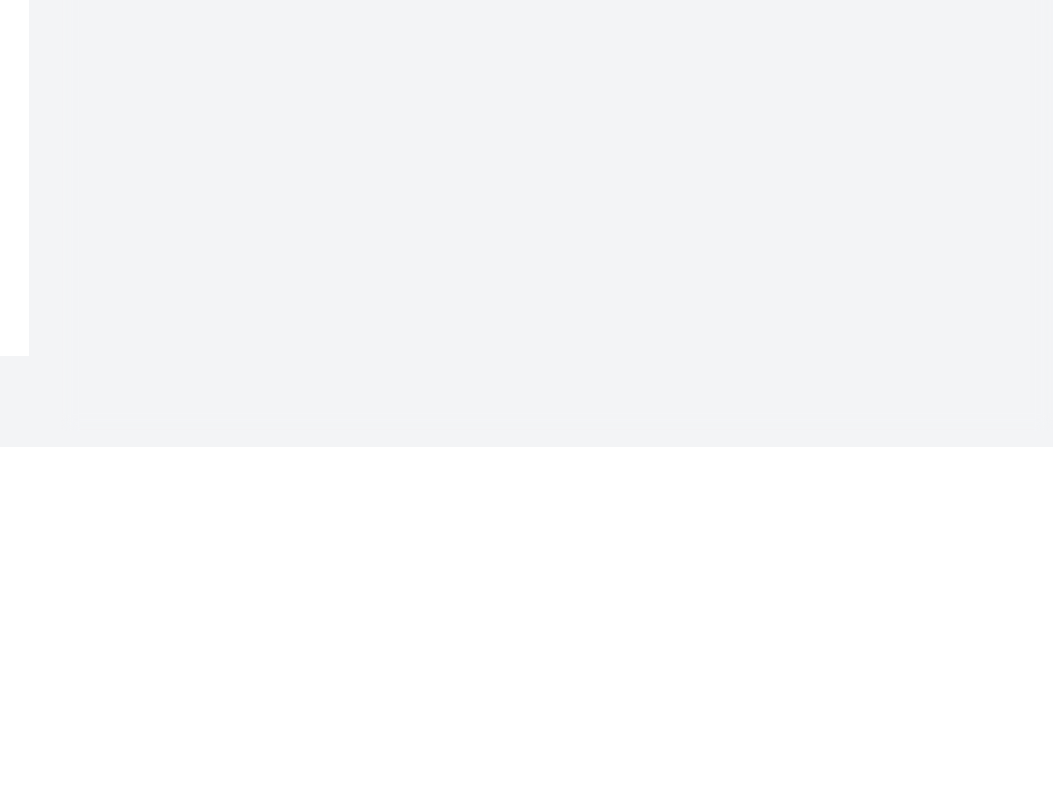
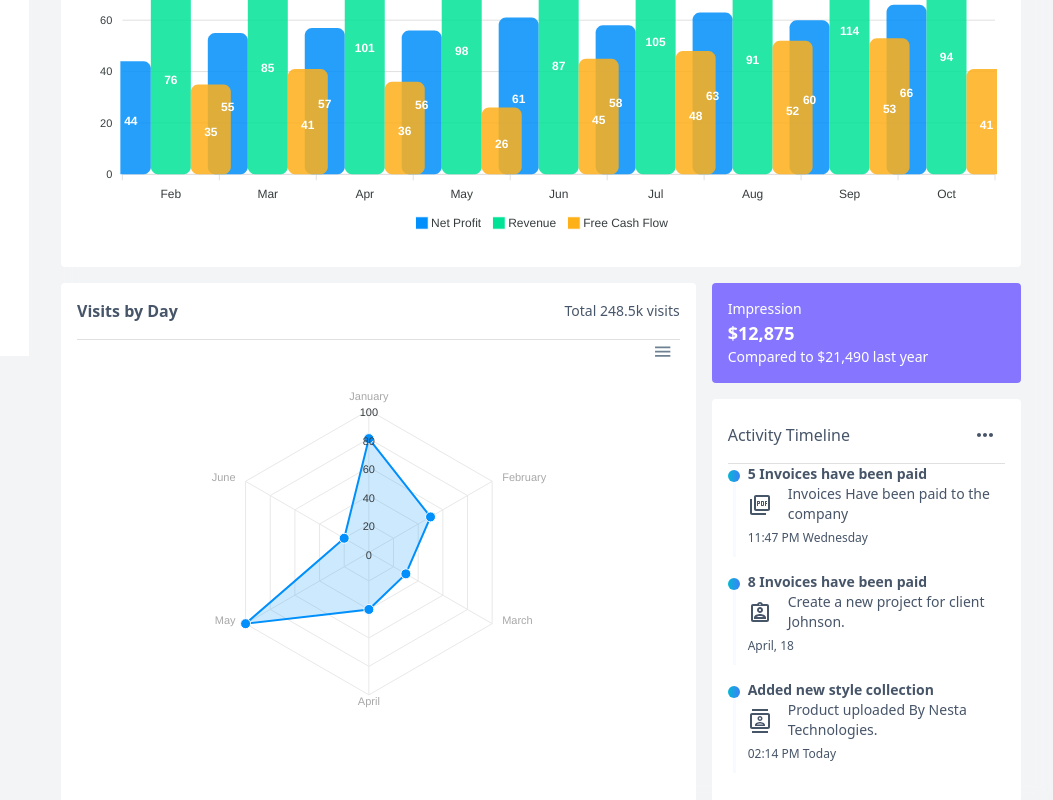
Before and after one commit to nikhildev8087/nextjsadmin, a Next.js app: page /dashboard in a window 1280 px wide. Shown: the part 444-1244 px from the top of the page, without its empty margins (227-1280 px from the left). Before the commit the page ends 891 px from the top, so only its background shows below. Built offline with nearby package versions, Linux system fonts and the light colour scheme.

Commit message:
charts added

```diff
--- /dev/null
+++ b/src/components/BarChart.jsx
@@ -0,0 +1,72 @@
+import React, { useContext } from 'react'
+import dynamic from "next/dynamic";
+import { ThemeContext } from "@/context/themeContext";
+import { Divider } from '@mui/material';
+const Chart = dynamic(() => import("react-apexcharts"), { ssr: false });
+
+const BarChart = () => {
+
+    const { theme } = useContext(ThemeContext);
+    console.log(theme);
+
+    const options = {
+      plotOptions: {
+        bar: {
+          horizontal: false,
+          borderRadius: 7,
+          columnWidth: "40px",
+        },
+      },
+      bar: {
+        columnWidth: "70%",
+      },
+      theme: {
+        // mode: theme,
+      },
+      chart: {
+        id: "bar-chart",
+        toolbar: {
+          show: false,
+        },
+      },
+      xaxis: {
+        // categories: data.map(item => item.label),
+        categories: [
+          "Feb",
+          "Mar",
+          "Apr",
+          "May",
+          "Jun",
+          "Jul",
+          "Aug",
+          "Sep",
+          "Oct",
+        ],
+      },
+    };
+
+    const series = [
+      {
+        name: "Net Profit",
+        data: [44, 55, 57, 56, 61, 58, 63, 60, 66],
+      },
+      {
+        name: "Revenue",
+        data: [76, 85, 101, 98, 87, 105, 91, 114, 94],
+      },
+      {
+        name: "Free Cash Flow",
+        data: [35, 41, 36, 26, 45, 48, 52, 53, 41],
+      },
+    ];
+
+  return (
+    <div className="p-4 col-span-3 bg-white dark:bg-slate-900/75 rounded">
+    <h2 className="text-base font-semibold pb-4">Audience overview</h2>
+    <Divider/>
+    <Chart options={options} series={series} type="bar" height={400} />
+  </div>
+  )
+}
+
+export default BarChart
--- /dev/null
+++ b/src/components/Breadcrumb.jsx
@@ -0,0 +1,32 @@
+import React from 'react'
+import { Breadcrumbs, Typography } from "@mui/material";
+import Link from 'next/link';
+
+const Breadcrumb = () => {
+
+
+
+  return (
+    <div className="flex items-center justify-between mt-8 mb-4">
+    <h2>Page Name</h2>
+
+
+<Breadcrumbs aria-label="breadcrumb">
+  <Link underline="hover" color="inherit" href="/dashboard">
+    Home
+  </Link>
+  <Link
+    underline="hover"
+    color="inherit"
+    href="/report"
+  >
+    Report
+  </Link>
+  <Typography color="text.primary">Breadcrumbs</Typography>
+</Breadcrumbs>
+
+</div>
+  )
+}
+
+export default Breadcrumb
--- a/src/components/Layout.jsx
+++ b/src/components/Layout.jsx
@@ -1,51 +1,64 @@
 import React, { useContext, useEffect, useState } from "react";
 import Sidebar from "./Sidebar";
 import { useDarkMode } from "@/hook/useDarkMode";
-import DarkModeIcon from '@mui/icons-material/DarkMode';
-import LightModeIcon from '@mui/icons-material/LightMode';
-import MenuIcon from '@mui/icons-material/Menu';
+import DarkModeIcon from "@mui/icons-material/DarkMode";
+import LightModeIcon from "@mui/icons-material/LightMode";
+import MenuIcon from "@mui/icons-material/Menu";
 import { ThemeContext, ThemeProvider } from "@/context/themeContext";
+import Breadcrumb from "./Breadcrumb";
+import { useRouter } from "next/router";
 
 const AdminLayout = ({ children }) => {
   const [showMenu, setShowMenu] = useState([]);
   const [isDarkMode, toggelDarkMode] = useDarkMode();
-  const [collapse, setCollapse] = useState(false)
+  const [collapse, setCollapse] = useState(false);
 
-   const {theme, toggelTheme} = useContext(ThemeContext)
-  console.log(theme)
+  const router = useRouter();
 
+  const { theme, toggelTheme } = useContext(ThemeContext);
+  console.log(theme);
+  const expandHandler = () => {
+    setCollapse(!collapse);
+  };
 
-  const expandHandler = () => {
-    setCollapse(!collapse)
-  }
+  useEffect(() => {
+    const themeName = localStorage.getItem("theme");
+    console.log(themeName);
 
-  useEffect(()=> {
+    const body = document.body;
+    if (theme === "dark") {
+      body.classList.add("dark");
+    } else {
+      body.classList.remove("dark");
+    }
+  }, [theme, children]);
 
- const themeName=   localStorage.getItem("theme")
- console.log(themeName)
-
- const body = document.body;
- if (theme === 'dark') {
-   body.classList.add("dark");
- } else {
-   body.classList.remove("dark");
- }
-
-  },[theme, children])
-
-  console.log("collapse value",collapse)
+  console.log("collapse value", collapse);
 
   return (
-    <div className={`relative main-wrapper pb-4 dark:bg-[#1e293b] bg-gray-100 ${collapse ? " transition-all duration-150 ease-in" : "pl-72 transition-all duration-150 ease-out "}`}>
-      <div className="header dark:border-slate-300/10 backdrop-blur sticky border-b border-slate-900/10  bg-white dark:text-white text-black dark:bg-slate-900/75 mb-4 top-0 right-0 w-full flex items-center justify-between p-4 z-[100]">
-        <button onClick={expandHandler}><MenuIcon/></button>
+    <div
+      className={`relative main-wrapper pb-4 dark:bg-[#1e293b] bg-gray-100 ${
+        collapse
+          ? " transition-all duration-150 ease-in"
+          : "pl-72 transition-all duration-150 ease-out "
+      }`}
+    >
+      <div className="header dark:border-slate-300/10 backdrop-blur sticky border-b border-slate-900/10  bg-white/75 dark:text-white text-black dark:bg-slate-900/75 mb-4 top-0 right-0 w-full flex items-center justify-between p-4 z-[100] shadow-lg shadow-slate-300/50 dark:shadow-gray-600/25">
+        <button onClick={expandHandler}>
+          <MenuIcon />
+        </button>
         <span>Header</span>
         <button className="bg-gray" onClick={toggelTheme}>
-          {theme === 'dark' ? <LightModeIcon/> :<DarkModeIcon/>}
+          {theme === "dark" ? <LightModeIcon /> : <DarkModeIcon />}
         </button>
       </div>
       <Sidebar mode={isDarkMode} collapse={collapse} />
-      <div className={`main-content backdrop-blur h-screen pr-8  text-black dark:text-white  ${collapse ? "pl-8" : ""}`}>
+      <div
+        className={`main-content backdrop-blur pr-8  text-black dark:text-white  ${
+          collapse ? "pl-8" : ""
+        }`}
+      >
+        {/* <Breadcrumb /> */}
         {children}
       </div>
     </div>
--- a/src/components/Sidebar.jsx
+++ b/src/components/Sidebar.jsx
@@ -16,7 +16,6 @@ import KeyboardArrowDownOutlinedIcon from '@mui/icons-material/KeyboardArrowDown
 
 const Sidebar = ({collapse}) => {
     const [menuOpen, setMenuOpen] = useState({setting:false, project:false});
-console.log("menuopen", menuOpen)
     const router = useRouter()
 
   return (
--- a/src/pages/dashboard/index.jsx
+++ b/src/pages/dashboard/index.jsx
@@ -1,22 +1,198 @@
 import AdminLayout from "@/components/Layout";
-import React from "react";
+import React, { useContext, useEffect } from "react";
 import TrendingUpIcon from "@mui/icons-material/TrendingUp";
 import PieChartOutlineOutlinedIcon from "@mui/icons-material/PieChartOutlineOutlined";
-import BusinessCenterOutlinedIcon from '@mui/icons-material/BusinessCenterOutlined';
-import PeopleAltOutlinedIcon from '@mui/icons-material/PeopleAltOutlined';
+import BusinessCenterOutlinedIcon from "@mui/icons-material/BusinessCenterOutlined";
+import PeopleAltOutlinedIcon from "@mui/icons-material/PeopleAltOutlined";
 import SalesCard from "@/components/SalesCard";
+// import ApexCharts from "apexcharts";
+// import Chart from 'react-apexcharts'
+import BarChart from "@/components/BarChart";
+import MoreHorizOutlinedIcon from "@mui/icons-material/MoreHorizOutlined";
+import IconButton from "@mui/material/IconButton";
+import Menu from "@mui/material/Menu";
+import MenuItem from "@mui/material/MenuItem";
+import MoreVertIcon from "@mui/icons-material/MoreVert";
+import PictureAsPdfOutlinedIcon from "@mui/icons-material/PictureAsPdfOutlined";
+import AssignmentIndOutlinedIcon from '@mui/icons-material/AssignmentIndOutlined';
+import ContactsOutlinedIcon from '@mui/icons-material/ContactsOutlined';
+import { Divider } from "@mui/material";
+import dynamic from "next/dynamic";
 
-const dashboard = () => {
+const Chart = dynamic(() => import("react-apexcharts"), { ssr: false });
+
+const dashboard = ({}) => {
+  const [anchorEl, setAnchorEl] = React.useState(null);
+  const open = Boolean(anchorEl);
+  const handleClick = (event) => {
+    setAnchorEl(event.currentTarget);
+  };
+  const handleClose = () => {
+    setAnchorEl(null);
+  };
+
+  const ITEM_HEIGHT = 48;
+
+  const options = ["Last 15 Days", "Last Month", "Last Year"];
+
+  const optionsRadar= {
+    chart: {
+      height: 350,
+      type: 'radar',
+    },
+    title: {
+      // text: 'Basic Radar Chart'
+    },
+    xaxis: {
+      categories: ['January', 'February', 'March', 'April', 'May', 'June']
+    }
+  }
+
+  const series= [{
+    name: 'Series 1',
+    data: [80, 50, 30, 40, 100, 20],
+  }]
+
   return (
     <AdminLayout>
       <div className=" grid grid-cols-3 gap-4">
-        <SalesCard icon={<PieChartOutlineOutlinedIcon className="text-sky-500/75 dark:text-sky-200"/>} value={"$25,890"} desc={"Sales"} growthRate={1.5} growth={"up"}/>
-        <SalesCard icon={<BusinessCenterOutlinedIcon className="text-sky-500/75 dark:text-sky-200"/>} value={"$25,300"} desc={"Orders"} growthRate={1.5} growth={"up"}/>
-        <SalesCard icon={<PeopleAltOutlinedIcon className="text-sky-500/75 dark:text-sky-200"/>} value={"183.35M"} desc={"Customers"} growthRate={1.6} growth={"down"}/>
+        <SalesCard
+          icon={
+            <PieChartOutlineOutlinedIcon className="text-sky-500/75 dark:text-sky-200" />
+          }
+          value={"$25,890"}
+          desc={"Sales"}
+          growthRate={1.5}
+          growth={"up"}
+        />
+        <SalesCard
+          icon={
+            <BusinessCenterOutlinedIcon className="text-sky-500/75 dark:text-sky-200" />
+          }
+          value={"$25,300"}
+          desc={"Orders"}
+          growthRate={1.5}
+          growth={"up"}
+        />
+        <SalesCard
+          icon={
+            <PeopleAltOutlinedIcon className="text-sky-500/75 dark:text-sky-200" />
+          }
+          value={"183.35M"}
+          desc={"Customers"}
+          growthRate={1.6}
+          growth={"down"}
+        />
+        <BarChart />
 
-        <div className="p-4 col-span-3 bg-white dark:bg-slate-900/75 rounded">
-          <h2 className="text-base font-semibold">Audience overview</h2>
+        <div className="p-4 rounded bg-white dark:bg-slate-900/75 col-span-2 dark:text-slate-400 text-slate-600">
+          <div className=" relative flex items-center justify-between pb-4 ">
+            <h2 className="text-medium font-bold">Visits by Day</h2>
+            <p className="text-sm font-base">Total 248.5k visits</p>
           </div>
+          <Divider />
+
+    <Chart options={optionsRadar} series={series} type="radar" height={400} />
+
+        </div>
+        <div className="grid grid-rows-1 gap-4 ">
+          <div className="p-4 rounded bg-[#8676FF] dark:bg-[#8676FF] backdrop-blur dark:text-white text-white">
+            <p className="text-sm font-base">Impression</p>
+            <h2 className="text-lg font-bold">$12,875</h2>
+            <p className="text-sm font-base ">Compared to $21,490 last year</p>
+          </div>
+          <div className="p-4 bg-white dark:bg-slate-900/75 backdrop-blur text-slate-600 dark:text-slate-400 rounded">
+            <div className="flex items-center justify-between pb-2">
+              <p className="text-base font-medium">Activity Timeline</p>
+              <div>
+                <IconButton
+                  aria-label="more"
+                  id="long-button"
+                  aria-controls={open ? "long-menu" : undefined}
+                  aria-expanded={open ? "true" : undefined}
+                  aria-haspopup="true"
+                  onClick={handleClick}
+                >
+                  <MoreHorizOutlinedIcon className="dark:text-slate-400 text-slate-600" />
+                </IconButton>
+                <Menu
+                  className="text-sm font-normal p-0"
+                  id="long-menu"
+                  MenuListProps={{
+                    "aria-labelledby": "long-button",
+                  }}
+                  anchorEl={anchorEl}
+                  open={open}
+                  onClose={handleClose}
+                  PaperProps={{
+                    style: {
+                      // maxHeight: ITEM_HEIGHT * 4.5,
+                      width: "15ch",
+                    },
+                  }}
+                >
+                  {options.map((option) => (
+                    <MenuItem
+                      className="text-sm font-normal "
+                      key={option}
+                      onClick={handleClose}
+                    >
+                      {option}
+                    </MenuItem>
+                  ))}
+                </Menu>
+              </div>
+            </div>
+            <Divider className="mb-3" />
+
+            <div className="relative pl-5 pb-4 mb-2 before:content-[''] before:w-3 before:h-3 before:bg-gradient-to-r from-cyan-500 to-blue-500  before:absolute before:top-1.5 before:left-0 before:rounded-full after:content-[''] after:bg-[#f7faff] after:w-[3px] after:h-[75px] after:absolute after:top-[18px] after:left-[5px]">
+              <h4 className="text-sm font-semibold">
+                5 Invoices have been paid
+              </h4>
+              <div className="flex items-center ">
+                <span className="mr-4">
+                  <PictureAsPdfOutlinedIcon />
+                </span>
+                <h5 className="text-sm font-normal">
+                  Invoices Have been paid to the company
+                </h5>
+              </div>
+              <span className="text-xs font-extralight">
+                11:47 PM Wednesday
+              </span>
+            </div>
+
+            <div className="relative pl-5 pb-4 mb-2 before:content-[''] before:w-3 before:h-3 before:bg-gradient-to-r from-cyan-500 to-blue-500  before:absolute before:top-1.5 before:left-0 before:rounded-full after:content-[''] after:bg-[#f7faff] after:w-[3px] after:h-[75px] after:absolute after:top-[18px] after:left-[5px]">
+              <h4 className="text-sm font-semibold">
+                8 Invoices have been paid
+              </h4>
+              <div className="flex items-center ">
+                <span className="mr-4">
+                  <AssignmentIndOutlinedIcon />
+                </span>
+                <h5 className="text-sm font-normal">
+                  Create a new project for client Johnson.
+                </h5>
+              </div>
+              <span className="text-xs font-extralight">April, 18</span>
+            </div>
+
+            <div className="relative pl-5 pb-4 mb-2 before:content-[''] before:w-3 before:h-3 before:bg-gradient-to-r from-cyan-500 to-blue-500 before:absolute before:top-1.5 before:left-0 before:rounded-full after:content-[''] after:bg-[#f7faff] after:w-[3px] after:h-[75px] after:absolute after:top-[18px] after:left-[5px]">
+              <h4 className="text-sm font-semibold">
+                Added new style collection
+              </h4>
+              <div className="flex items-center ">
+                <span className="mr-4">
+                  <ContactsOutlinedIcon />
+                </span>
+                <h5 className="text-sm font-normal">
+                  Product uploaded By Nesta Technologies.
+                </h5>
+              </div>
+              <span className="text-xs font-extralight">02:14 PM Today</span>
+            </div>
+          </div>
+        </div>
       </div>
     </AdminLayout>
   );
```
